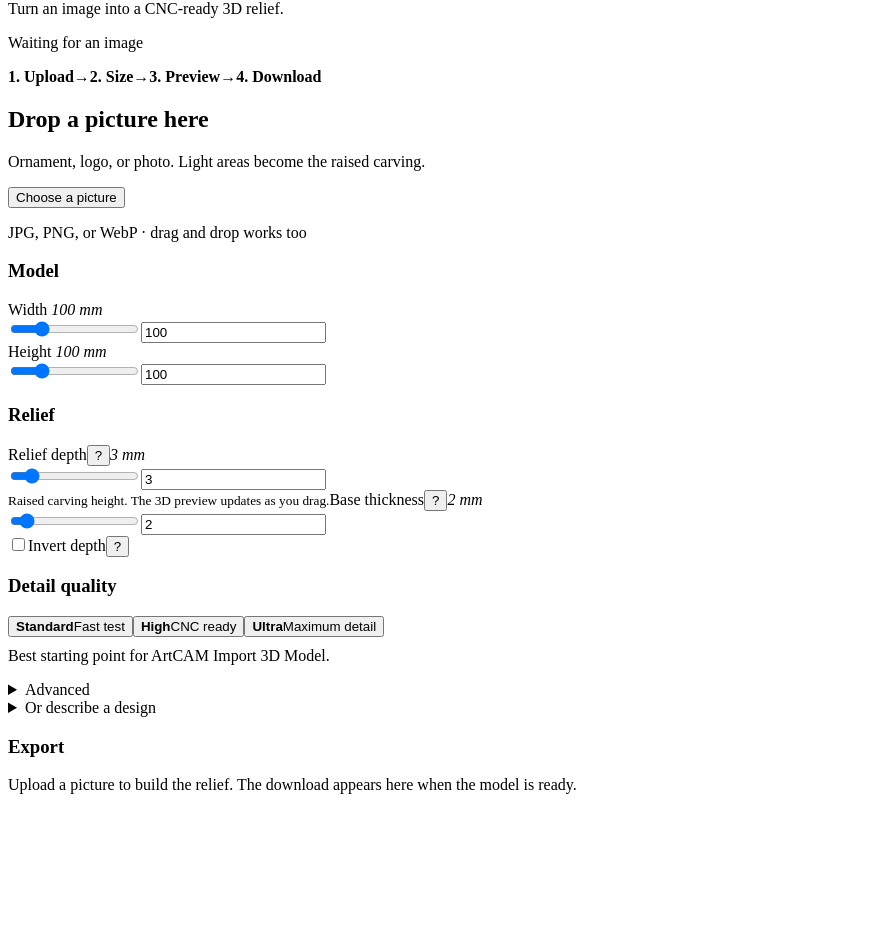
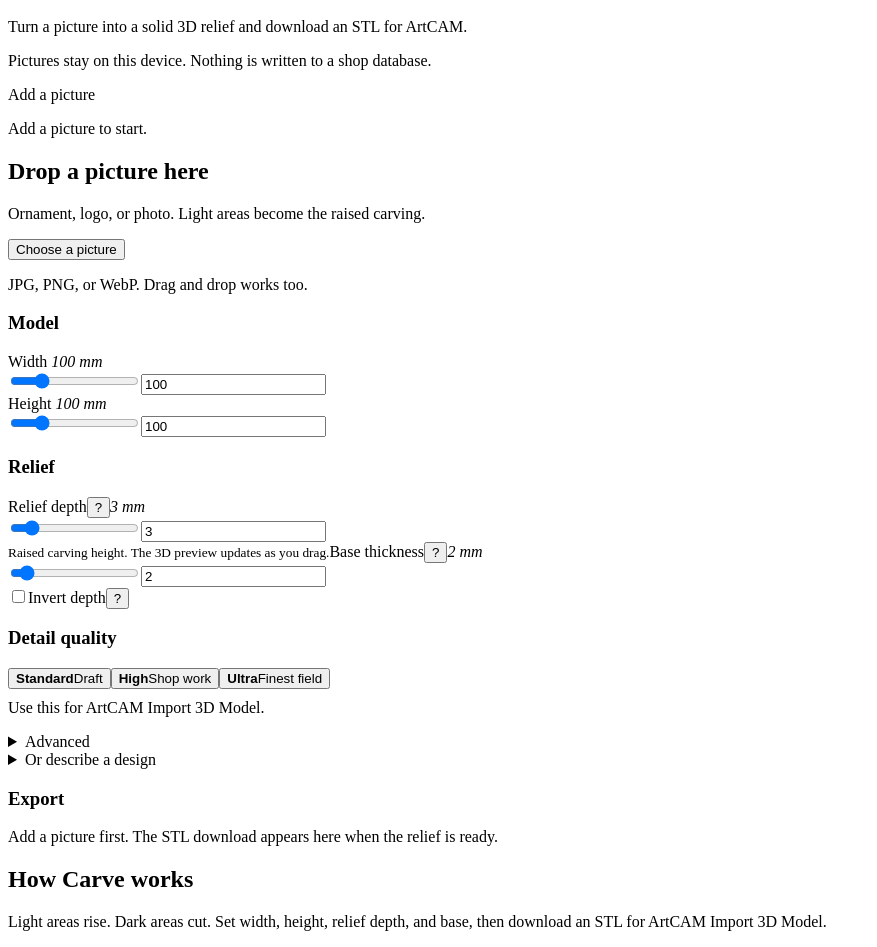
Before and after one commit to abuzar310/ai-carve, a React (Vite) app: page / in a window 1280 px wide. Shown: the part 106-1053 px from the top of the page, without its empty margins (0-877 px from the left). Before the commit the page ends 916 px from the top, so only its background shows below. Built offline with nearby package versions, Linux system fonts and the light colour scheme; the HTML template or start-up script is replaced by a standard one.

Commit message:
Turn Carve from a lab page into a shop tool.
Apply Vercel web, writing, and React skills: skip link, theme
color, lazy Three.js, honest copy, and a footer that says what
the file is for.

```diff
--- a/index.html
+++ b/index.html
@@ -3,8 +3,13 @@
   <head>
     <meta charset="UTF-8" />
     <meta name="viewport" content="width=device-width, initial-scale=1, viewport-fit=cover" />
-    <title>AI Carve — image to CNC relief</title>
-    <meta name="description" content="Turn an image into a CNC-ready 3D relief." />
+    <meta name="color-scheme" content="light" />
+    <meta name="theme-color" content="#ece6da" />
+    <title>Carve: image to CNC relief</title>
+    <meta name="description" content="Turn a picture into a solid 3D relief and download an STL for ArtCAM." />
+    <meta property="og:title" content="Carve: image to CNC relief" />
+    <meta property="og:description" content="Turn a picture into a solid 3D relief and download an STL for ArtCAM." />
+    <meta property="og:type" content="website" />
     <link rel="icon" href="/favicon.svg" />
     <link rel="preconnect" href="https://fonts.googleapis.com" />
     <link rel="preconnect" href="https://fonts.gstatic.com" crossorigin />
--- a/src/App.tsx
+++ b/src/App.tsx
@@ -1,4 +1,4 @@
-import { useEffect, useMemo, useRef, useState } from "react";
+import { lazy, Suspense, useEffect, useMemo, useRef, useState, useTransition } from "react";
 import { heightToImageData, normalizeHeight, rasterFromImage, resampleHeight } from "./lib/height";
 import { refineHeight } from "./lib/refine";
 import { QUALITY, buildRelief, constrainedPreview, fieldCols, previewCols, triangleEstimate, type Quality } from "./lib/mesh";
@@ -7,14 +7,20 @@ import { FULL_TOPOLOGY_TRIS, stlBytesEstimate, validateMesh, validateMeshQuick,
 import { reliefBmp } from "./lib/bmp";
 import { artcamNames } from "./lib/names";
 import { canShareFile, saveFile } from "./lib/download";
-import { ReliefPreview } from "./preview";
+
+const ReliefPreview = lazy(async () => {
+  const m = await import("./preview");
+  return { default: m.ReliefPreview };
+});
 
 const BIAS = ", ornamental wood carving relief, high contrast, single subject, no text, no watermark";
+const nf = new Intl.NumberFormat();
+const nf1 = new Intl.NumberFormat(undefined, { maximumFractionDigits: 1 });
 
 const QUALITY_HINT: Record<Quality, string> = {
-  standard: "Fast test",
-  high: "CNC ready",
-  ultra: "Maximum detail",
+  standard: "Draft",
+  high: "Shop work",
+  ultra: "Finest field",
 };
 
 const BUILD_STAGES = ["Preparing image", "Generating depth", "Building 3D relief", "Preparing preview"] as const;
@@ -45,9 +51,9 @@ function sayErr(e: unknown): string {
 }
 
 function bytes(n: number): string {
-  if (n < 1024) return `${n} B`;
-  if (n < 1e6) return `${Math.round(n / 1024)} KB`;
-  return `${(n / 1e6).toFixed(1)} MB`;
+  if (n < 1024) return `${n}\u00a0B`;
+  if (n < 1e6) return `${Math.round(n / 1024)}\u00a0KB`;
+  return `${nf1.format(n / 1e6)}\u00a0MB`;
 }
 
 function trisLabel(n: number): string {
@@ -89,6 +95,7 @@ export default function App() {
   const fileRef = useRef<HTMLInputElement>(null);
   const mobile = constrainedPreview();
   const shareOk = useMemo(() => canShareFile(), []);
+  const [, startTransition] = useTransition();
 
   useEffect(() => {
     if (!note) return;
@@ -222,7 +229,7 @@ export default function App() {
   const exportTris = raw ? triangleEstimate(raw.cols, raw.rows) : 0;
   const exportMb = raw ? stlBytesEstimate(exportTris) / 1e6 : 0;
   const thickMm = board.depthMm + board.baseMm;
-  const step = !pic ? "upload" : !ready ? "generate" : "export";
+  const job = !pic ? "Add a picture to start." : busy ? `${busy}…` : ready ? "Download the STL for ArtCAM." : "Building the relief…";
 
   async function saveStl() {
     if (!refined || !raw) return;
@@ -317,10 +324,13 @@ export default function App() {
 
   return (
     <div className="app">
+      <a className="skip" href="#workspace">Skip to workspace</a>
       <input
         ref={fileRef}
         hidden
         type="file"
+        name="source_image"
+        autoComplete="off"
         accept="image/jpeg,image/png,image/webp,image/*"
         onChange={(e) => {
           const f = e.target.files?.[0];
@@ -331,34 +341,27 @@ export default function App() {
 
       <header className="top">
         <div className="brand">
-          <div className="kicker">AI Carve</div>
-          <h1 className="word">Carve</h1>
-          <p className="lede">Turn an image into a CNC-ready 3D relief.</p>
+          <div className="kicker" translate="no">AI Carve</div>
+          <h1 className="word" translate="no">Carve</h1>
+          <p className="lede">Turn a picture into a solid 3D relief and download an STL for ArtCAM.</p>
+          <p className="trust">Pictures stay on this device. Nothing is written to a shop database.</p>
         </div>
         <div className="top-actions">
           <div className={"status" + (busy ? " run" : ready ? "" : " idle")} aria-live="polite">
             <i />
-            {busy || (ready ? "Ready" : "Waiting for an image")}
+            {busy ? `${busy}…` : ready ? "Ready" : "Add a picture"}
           </div>
-          {ready && (
+          {ready ? (
             <button type="button" className="btn pri hide-phone" disabled={!!busy} onClick={() => requestStl()}>
               {exportLabel}
             </button>
-          )}
+          ) : null}
         </div>
       </header>
 
-      <p className="path" aria-label="Progress">
-        <b className={step === "upload" ? "now" : pic ? "did" : undefined}>1. Upload</b>
-        <span>→</span>
-        <b className={pic && !ready ? "now" : ready ? "did" : undefined}>2. Size</b>
-        <span>→</span>
-        <b className={ready ? "did" : undefined}>3. Preview</b>
-        <span>→</span>
-        <b className={step === "export" ? "now" : undefined}>4. Download</b>
-      </p>
+      <p className="job">{job}</p>
 
-      <div className="work">
+      <main id="workspace" className="work">
         <div className="stage">
         <section
           className="well"
@@ -376,7 +379,9 @@ export default function App() {
           }}
         >
           {mesh ? (
-            <ReliefPreview key={cutPass} mesh={mesh} wireframe={wireframe} showBase={showBase} tint={tint} view={view.kind} viewTick={view.n} />
+            <Suspense fallback={<div className="gl ph">Loading 3D preview…</div>}>
+              <ReliefPreview key={cutPass} mesh={mesh} wireframe={wireframe} showBase={showBase} tint={tint} view={view.kind} viewTick={view.n} />
+            </Suspense>
           ) : (
             <div className={"drop" + (over ? " on" : "")}>
               <div>
@@ -385,27 +390,27 @@ export default function App() {
                 <button type="button" className="btn pri" onClick={pickFile} disabled={!!busy}>
                   Choose a picture
                 </button>
-                <p className="hint">JPG, PNG, or WebP · drag and drop works too</p>
+                <p className="hint">JPG, PNG, or WebP. Drag and drop works too.</p>
               </div>
             </div>
           )}
 
-          {mesh && report && (
-            <div className="info">
+          {mesh && report ? (
+            <div className="info nums">
               <b>
-                {board.widthMm} × {board.heightMm} mm
+                {board.widthMm} × {board.heightMm}&nbsp;mm
               </b>
               <br />
-              Depth {board.depthMm} mm · Base {board.baseMm} mm
+              Depth {board.depthMm}&nbsp;mm · Base {board.baseMm}&nbsp;mm
               <br />
               {QUALITY[quality].label} · {trisLabel(exportTris)} triangles
             </div>
-          )}
+          ) : null}
 
-          {busy && (
+          {busy ? (
             <div className="veil" role="status" aria-live="polite">
               <div>
-                <strong>{busy}</strong>
+                <strong>{busy}…</strong>
                 <ol className="stages">
                   {stageList.map((s) => {
                     const i = stageList.indexOf(busy);
@@ -420,10 +425,10 @@ export default function App() {
                 </ol>
               </div>
             </div>
-          )}
+          ) : null}
         </section>
 
-        {mesh && (
+        {mesh ? (
           <div className="hud" role="toolbar" aria-label="3D views">
             <button type="button" className="chip" aria-pressed={view.kind === "persp"} onClick={() => goView("persp")}>
               3/4
@@ -453,15 +458,15 @@ export default function App() {
               Tint
             </button>
           </div>
-        )}
+        ) : null}
         </div>
 
         <aside className="rail">
-          {pic && (
+          {pic ? (
             <div className="card">
               <h3>Image</h3>
               <div className="thumb">
-                <img src={pic} alt="Design to carve" />
+                <img src={pic} alt={fileMeta?.name || "Design to carve"} width={72} height={72} />
                 <div>
                   <p>{fileMeta?.name || "Picture"}</p>
                   <small>{fileMeta ? bytes(fileMeta.size) : "Ready"}</small>
@@ -477,14 +482,14 @@ export default function App() {
               </div>
               <canvas ref={depth} hidden />
             </div>
-          )}
+          ) : null}
 
           <div className="card">
             <h3>Model</h3>
             <div className="pair">
               <label className="field">
                 <span>
-                  Width <em>{board.widthMm} mm</em>
+                  Width <em className="nums">{board.widthMm}&nbsp;mm</em>
                 </span>
                 <div className="slide">
                   <input type="range" min={20} max={400} step={1} value={board.widthMm} onChange={(e) => setNum("widthMm", e.target.value)} />
@@ -493,7 +498,7 @@ export default function App() {
               </label>
               <label className="field">
                 <span>
-                  Height <em>{board.heightMm} mm</em>
+                  Height <em className="nums">{board.heightMm}&nbsp;mm</em>
                 </span>
                 <div className="slide">
                   <input type="range" min={20} max={400} step={1} value={board.heightMm} onChange={(e) => setNum("heightMm", e.target.value)} />
@@ -514,7 +519,7 @@ export default function App() {
                       ?
                     </button>
                   </span>
-                  <em>{board.depthMm} mm</em>
+                  <em className="nums">{board.depthMm}&nbsp;mm</em>
                 </span>
                 <div className="slide">
                   <input type="range" min={0.5} max={20} step={0.1} value={board.depthMm} onChange={(e) => setNum("depthMm", e.target.value)} />
@@ -530,7 +535,7 @@ export default function App() {
                       ?
                     </button>
                   </span>
-                  <em>{board.baseMm} mm</em>
+                  <em className="nums">{board.baseMm}&nbsp;mm</em>
                 </span>
                 <div className="slide">
                   <input type="range" min={0.5} max={20} step={0.1} value={board.baseMm} onChange={(e) => setNum("baseMm", e.target.value)} />
@@ -551,7 +556,7 @@ export default function App() {
             <h3>Detail quality</h3>
             <div className="seg" role="group" aria-label="Detail quality">
               {(Object.keys(QUALITY) as Quality[]).map((k) => (
-                <button key={k} type="button" aria-pressed={quality === k} disabled={!!busy} onClick={() => setQuality(k)}>
+                <button key={k} type="button" aria-pressed={quality === k} disabled={!!busy} onClick={() => startTransition(() => setQuality(k))}>
                   <strong>{QUALITY[k].label}</strong>
                   <span>{QUALITY_HINT[k]}</span>
                 </button>
@@ -561,8 +566,8 @@ export default function App() {
               {quality === "ultra"
                 ? "Finest sampling from your picture. Large STL on a sharp photo."
                 : quality === "high"
-                  ? "Best starting point for ArtCAM Import 3D Model."
-                  : "Fewer triangles. Use this to test size and depth."}
+                  ? "Use this for ArtCAM Import 3D Model."
+                  : "Fewer triangles. Check size and depth first."}
             </p>
           </div>
 
@@ -660,7 +665,7 @@ export default function App() {
                 <textarea
                   value={prompt}
                   onChange={(e) => setPrompt(e.target.value)}
-                  placeholder="Peacock on a teak panel"
+                  placeholder="Peacock on a teak panel…"
                   aria-label="What to carve"
                   onKeyDown={(e) => {
                     if (e.key === "Enter" && (e.metaKey || e.ctrlKey) && !busy) {
@@ -680,11 +685,12 @@ export default function App() {
             {ready ? (
               <>
                 <p className="ready-title">Ready to export</p>
-                <p className="export-dim">
-                  STL · {board.widthMm} × {board.heightMm} × {thickMm} mm
+                <p className="export-dim nums">
+                  STL · {board.widthMm} × {board.heightMm} × {thickMm}&nbsp;mm
                 </p>
-                <p className="meta">
-                  {QUALITY[quality].label} · ~{trisLabel(exportTris)} triangles · ~{exportMb < 1 ? `${Math.round(exportMb * 1000)} KB` : `${exportMb.toFixed(1)} MB`}
+                <p className="meta nums">
+                  {QUALITY[quality].label} · ~{trisLabel(exportTris)} triangles · ~
+                  {exportMb < 1 ? `${Math.round(exportMb * 1000)}\u00a0KB` : `${nf1.format(exportMb)}\u00a0MB`}
                 </p>
                 <div className="actions" style={{ marginTop: 12 }}>
                   <button type="button" className="btn pri full hide-phone" disabled={!!busy} onClick={() => requestStl()}>
@@ -698,41 +704,49 @@ export default function App() {
             ) : (
               <>
                 <h3>Export</h3>
-                <p className="meta">Upload a picture to build the relief. The download appears here when the model is ready.</p>
+                <p className="meta">Add a picture first. The STL download appears here when the relief is ready.</p>
               </>
             )}
           </div>
 
-          {err && (
+          {err ? (
             <div className="banner err" role="alert">
               <p>{err}</p>
               <button type="button" className="linkish" onClick={() => setErr("")}>
                 Dismiss
               </button>
             </div>
-          )}
-          {note && (
+          ) : null}
+          {note ? (
             <div className="banner ok" role="status">
               <p>{note}</p>
             </div>
-          )}
+          ) : null}
         </aside>
-      </div>
+      </main>
 
-      {ready && (
+      <footer className="foot">
+        <h2>How Carve works</h2>
+        <p>
+          Light areas rise. Dark areas cut. Set width, height, relief depth, and base, then download an STL for ArtCAM Import 3D Model.
+        </p>
+        <p>Use the height BMP if ArtCAM asks you to open an image. Pictures never leave this browser for a shop database.</p>
+      </footer>
+
+      {ready ? (
         <div className="sticky">
           <button type="button" className="btn pri full" disabled={!!busy} onClick={() => requestStl()}>
             {exportLabel}
           </button>
         </div>
-      )}
+      ) : null}
 
-      {warn && (
+      {warn ? (
         <div className="modal" role="dialog" aria-modal="true" aria-labelledby="warn-title">
           <div className="card">
             <h2 id="warn-title">Large Ultra export</h2>
             <p>
-              This file is about {warn.mb.toFixed(0)} MB ({warn.tris.toLocaleString()} triangles). Phones can struggle. A computer is the safer place to save Ultra.
+              This file is about {nf1.format(warn.mb)}&nbsp;MB ({nf.format(warn.tris)} triangles). Phones can struggle. Save Ultra on a computer.
             </p>
             <div className="actions" style={{ marginTop: 12 }}>
               <button type="button" className="btn pri full" onClick={() => void saveStl()}>
@@ -754,7 +768,7 @@ export default function App() {
             </div>
           </div>
         </div>
-      )}
+      ) : null}
     </div>
   );
 }
--- a/src/app.css
+++ b/src/app.css
@@ -14,14 +14,19 @@
   --shadow: 0 1px 0 #fff8 inset, 0 12px 32px #1a181414;
   --r: 12px;
   --r-sm: 8px;
-  --ease: cubic-bezier(0.22, 1, 0.36, 1);
+  --ease: cubic-bezier(0.23, 1, 0.32, 1);
+  --ease-out: cubic-bezier(0.23, 1, 0.32, 1);
+  --z-hud: 2;
+  --z-sticky: 30;
+  --z-modal: 40;
+  --z-skip: 50;
   --ui: "Atkinson Hyperlegible", system-ui, sans-serif;
   --display: "Fraunces", "Times New Roman", serif;
   --mono: "IBM Plex Mono", ui-monospace, monospace;
 }
 
 * { box-sizing: border-box }
-html { -webkit-text-size-adjust: 100% }
+html { -webkit-text-size-adjust: 100%; color-scheme: light }
 html, body, #root { margin: 0; min-height: 100% }
 body {
   overflow-x: hidden;
@@ -33,6 +38,7 @@ body {
   font-size: 16px;
   line-height: 1.45;
   touch-action: manipulation;
+  -webkit-tap-highlight-color: #b56a1a33;
 }
 button, input, textarea, select { font: inherit; color: inherit }
 button { cursor: pointer; border: 0; background: none }
@@ -42,7 +48,15 @@ button:focus-visible, input:focus-visible, textarea:focus-visible, select:focus-
   outline-offset: 2px;
 }
 
+.skip {
+  position: absolute; left: 12px; top: -48px; z-index: var(--z-skip);
+  padding: 8px 12px; background: var(--ink); color: var(--paper); border-radius: var(--r-sm);
+}
+.skip:focus { top: 12px }
 .app { max-width: 1280px; margin: 0 auto; padding: 20px 20px 96px }
+main { scroll-margin-top: 16px }
+h1, h2 { text-wrap: balance }
+.nums { font-variant-numeric: tabular-nums }
 .top {
   display: flex; align-items: flex-end; justify-content: space-between; gap: 16px;
   margin-bottom: 20px;
@@ -56,7 +70,9 @@ button:focus-visible, input:focus-visible, textarea:focus-visible, select:focus-
   margin: 0; font-family: var(--display); font-size: 42px; font-weight: 560;
   letter-spacing: -.03em; line-height: .95;
 }
-.lede { margin: 0; max-width: 34em; color: var(--mute) }
+.lede { margin: 0; max-width: 36em; color: var(--mute) }
+.trust { margin: 6px 0 0; max-width: 36em; color: var(--mute); font-size: 14px }
+.job { margin: 0 0 16px; color: var(--ink); font-size: 15px }
 .top-actions { display: flex; align-items: center; gap: 12px; flex-shrink: 0 }
 .status {
   display: flex; align-items: center; gap: 8px;
@@ -117,6 +133,7 @@ button:focus-visible, input:focus-visible, textarea:focus-visible, select:focus-
   display: grid; place-items: center;
   background: #14110ecc; color: #f3eadc; text-align: center;
   padding: 24px;
+  animation: fade 180ms var(--ease-out);
 }
 .veil strong { display: block; font-family: var(--display); font-size: 26px; font-weight: 520 }
 .stages { list-style: none; margin: 14px 0 0; padding: 0; display: grid; gap: 6px }
@@ -129,6 +146,7 @@ button:focus-visible, input:focus-visible, textarea:focus-visible, select:focus-
 
 .hud {
   display: flex; flex-wrap: wrap; gap: 6px;
+  z-index: var(--z-hud);
 }
 @media (min-width: 901px) {
   .hud {
@@ -140,7 +158,10 @@ button:focus-visible, input:focus-visible, textarea:focus-visible, select:focus-
   min-height: 36px; padding: 0 10px;
   border-radius: 999px; background: #f7f2e8ee; color: var(--ink);
   font-family: var(--mono); font-size: 11px; letter-spacing: .04em; text-transform: uppercase;
+  transition: transform 160ms var(--ease-out), background-color 160ms ease;
 }
+.chip:hover { background: #fffdf8 }
+.chip:active { transform: scale(0.97) }
 .chip[aria-pressed="true"], .chip.on { background: var(--brass); color: var(--brass-ink) }
 .info {
   position: absolute; left: 12px; bottom: 12px; z-index: 2;
@@ -198,10 +219,15 @@ input[type="range"] { width: 100%; accent-color: var(--brass); min-height: 28px
 .btn {
   min-height: 48px; padding: 0 16px; border-radius: var(--r-sm);
   font-weight: 700;
+  transition: transform 160ms var(--ease-out), background-color 160ms ease;
 }
+.btn:active:not(:disabled) { transform: scale(0.97) }
 .btn.pri { background: var(--brass); color: var(--brass-ink) }
+.btn.pri:hover:not(:disabled) { background: #9a5814 }
 .btn.ink { background: var(--ink); color: var(--paper) }
+.btn.ink:hover:not(:disabled) { background: #000 }
 .btn.ghost { background: #fffdf8; border: 1px solid var(--line); font-weight: 600 }
+.btn.ghost:hover:not(:disabled) { background: #efe8d8 }
 .btn.full { width: 100% }
 .actions { display: grid; gap: 8px }
 .actions.two { grid-template-columns: 1fr 1fr }
@@ -240,11 +266,15 @@ details.gen summary { cursor: pointer; min-height: 36px; color: var(--mute); fon
 .export-dim { margin: 0 0 12px; font-size: 15px }
 
 .modal {
-  position: fixed; inset: 0; z-index: 40;
+  position: fixed; inset: 0; z-index: var(--z-modal);
   display: grid; place-items: center; padding: 20px;
   background: #14110e66;
+  overscroll-behavior: contain;
 }
-.modal .card { max-width: 420px; width: 100% }
+.modal .card {
+  max-width: 420px; width: 100%;
+  animation: pop 220ms var(--ease-out);
+}
 .modal h2 { margin: 0 0 8px; font-family: var(--display); font-size: 26px; font-weight: 520 }
 
 .sticky { display: none !important }
@@ -265,7 +295,7 @@ details.gen summary { cursor: pointer; min-height: 36px; color: var(--mute); fon
   .tip { width: 28px; height: 28px }
   .toggle input { width: 22px; height: 22px }
   .sticky {
-    display: block !important; position: fixed; left: 0; right: 0; bottom: 0; z-index: 30;
+    display: block !important; position: fixed; left: 0; right: 0; bottom: 0; z-index: var(--z-sticky);
     padding: 10px 16px calc(16px + env(safe-area-inset-bottom));
     background: #f7f2e8ee; border-top: 1px solid var(--line);
     backdrop-filter: blur(10px);
@@ -276,4 +306,14 @@ details.gen summary { cursor: pointer; min-height: 36px; color: var(--mute); fon
   *, *::before, *::after { animation: none !important; transition: none !important }
 }
 
+.foot {
+  margin-top: 28px; padding-top: 20px; border-top: 1px solid var(--line);
+  color: var(--mute); font-size: 14px; max-width: 65ch; display: grid; gap: 10px;
+}
+.foot h2 { margin: 0; font-size: 15px; color: var(--ink) }
+.foot p { margin: 0 }
+.foot ul { margin: 0; padding-left: 1.2em }
+
 @keyframes pulse { 50% { opacity: .4 } }
+@keyframes fade { from { opacity: 0 } to { opacity: 1 } }
+@keyframes pop { from { opacity: 0; transform: scale(0.96) } to { opacity: 1; transform: none } }
```
